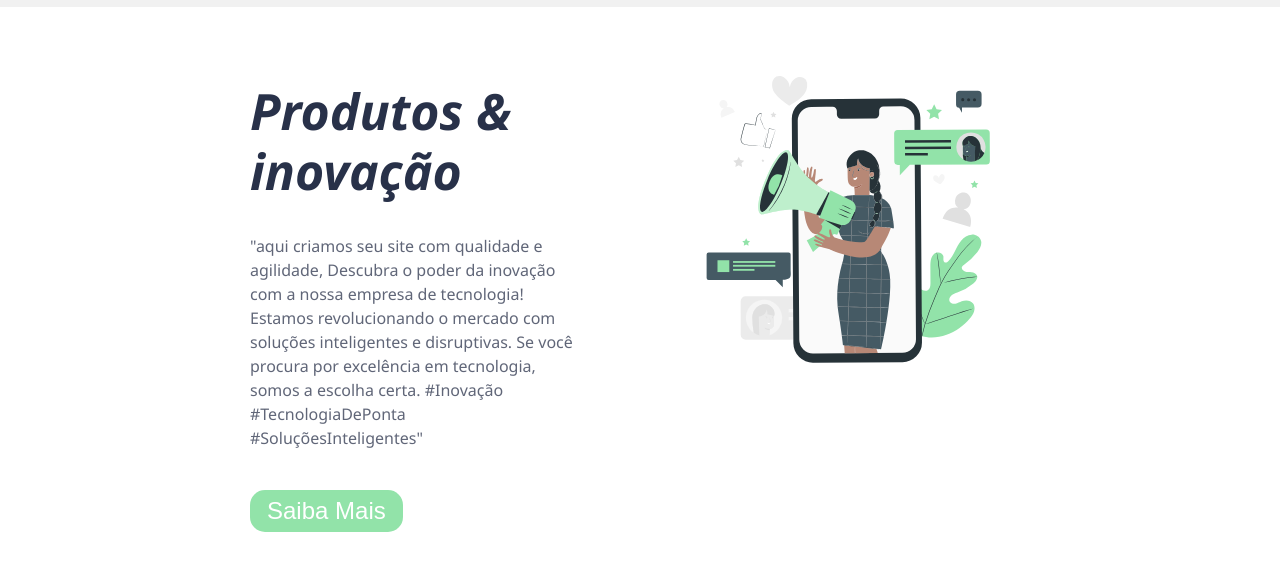
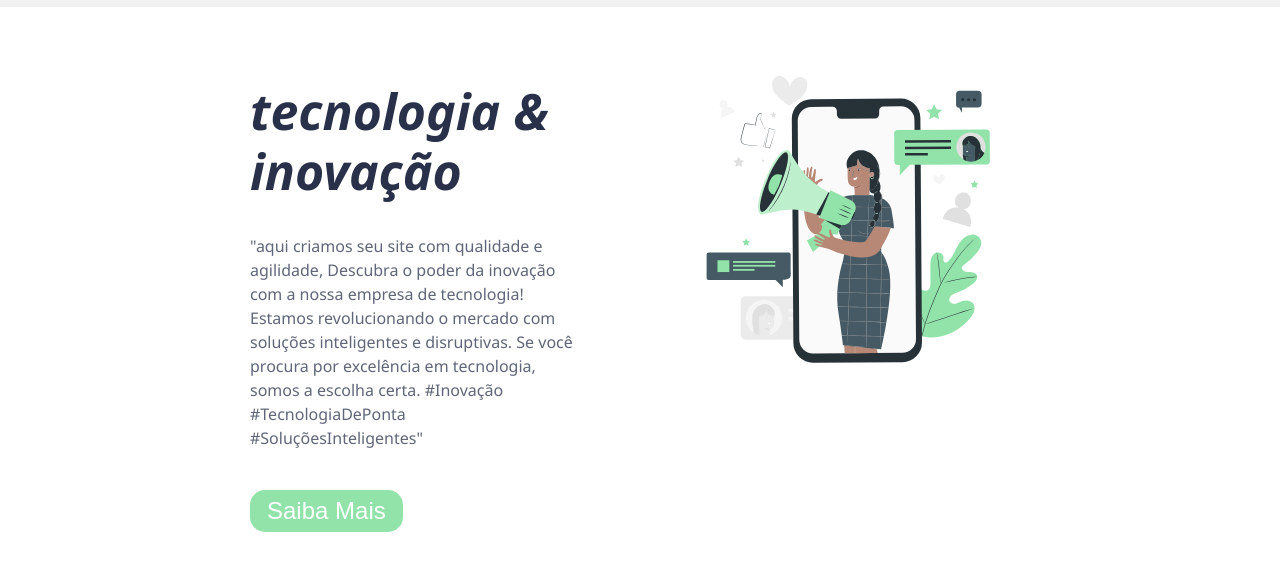
Before and after one commit to Luisfelipeprusch123/Produto---inova--o----landing-page, a plain HTML site: page index.html in a window 1280 px wide. Shown: the part 229-800 px from the top of the page. Drawn offline with Linux system fonts and the light colour scheme.

Commit message:
Atulização no nome

```diff
--- a/index.html
+++ b/index.html
@@ -3,7 +3,7 @@
 <head>
   <meta charset="UTF-8">
   <meta name="viewport" content="width=device-width, initial-scale=1.0">
-  <title> Produtos & inovação - Landing Page</title>
+  <title> tecnologia & inovação - Landing Page</title>
   <link rel="stylesheet" href="style.css">
   <!-- Google tag (gtag.js) -->
 <script async src="https://www.googletagmanager.com/gtag/js?id=G-THE7Y6YFNE">
@@ -39,7 +39,7 @@
   <div class="container">
     <div class="header-content row">
       <div>
-        <h1 class="header-title">Produtos & inovação</h1>
+        <h1 class="header-title">tecnologia & inovação</h1>
         <p class="text"> "aqui criamos seu site com qualidade e agilidade,   Descubra o poder da inovação com a nossa empresa de tecnologia! Estamos revolucionando o mercado com soluções inteligentes e disruptivas. Se você procura por excelência em tecnologia, somos a escolha certa. #Inovação #TecnologiaDePonta #SoluçõesInteligentes"
         </p>
         <button>Saiba Mais</button>
```
Also changed, not shown: Contato.html (+1 -1 lines).
